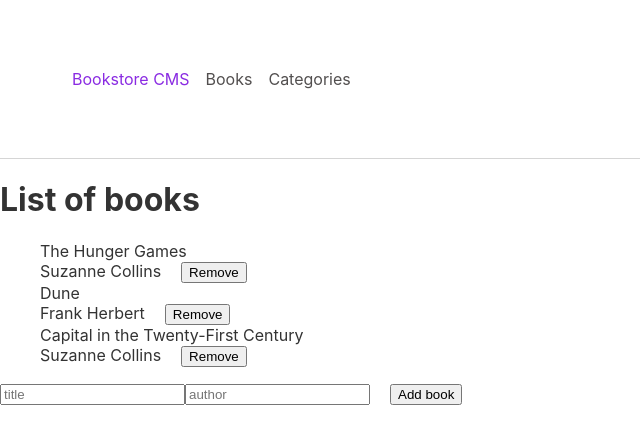
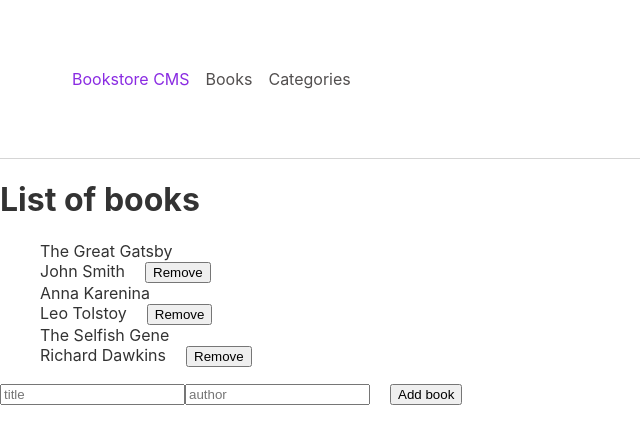
Before and after one commit to fithamlak/bookstore, a React (Create React App) app: page / in a window 1280 px wide. Shown: the top 444 px of the page, without its empty margins (0-640 px from the left). Built offline with nearby package versions, Linux system fonts and the light colour scheme.

Commit message:
Display my books, received from the slice, in a reusable component

```diff
--- a/src/routes/Books.jsx
+++ b/src/routes/Books.jsx
@@ -1,19 +1,16 @@
+import { useSelector } from 'react-redux';
 import Form from '../components/Form';
 import Book from '../components/Book';
 import '../css/books.css';
 
 const Books = () => {
-  const books = [
-    { id: 1, title: 'The Hunger Games', author: 'Suzanne Collins' },
-    { id: 2, title: 'Dune', author: 'Frank Herbert' },
-    { id: 3, title: 'Capital in the Twenty-First Century', author: 'Suzanne Collins' },
-  ];
+  const { books } = useSelector((state) => state.books);
   return (
     <div>
       <h1>List of books</h1>
       <ul>
         {books.map((book) => (
-          <Book key={book.id} title={book.title} author={book.author} />
+          <Book key={book.item_id} title={book.title} author={book.author} />
         ))}
       </ul>
       <Form />
```
